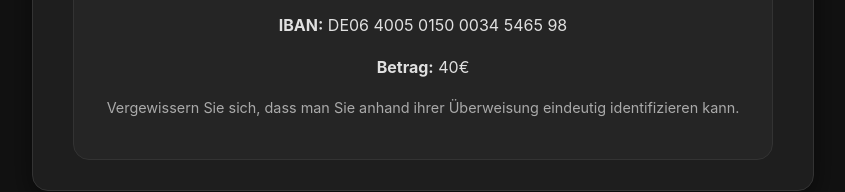
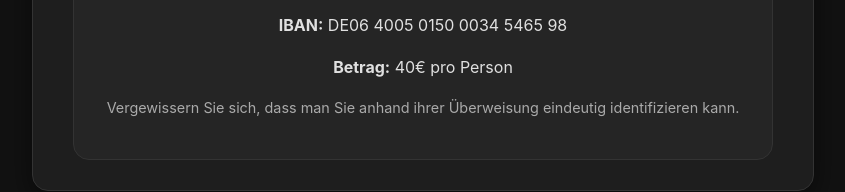
Before and after one commit to denisy2309/NetzwerkAnmeldeFormular, a plain HTML site: page index.html in a window 1280 px wide. Shown: the part 1901-2093 px from the top of the page, without its empty margins (217-1062 px from the left). Drawn offline with Linux system fonts and the light colour scheme.

Commit message:
Update payment section to specify amount per person

```diff
--- a/index.html
+++ b/index.html
@@ -67,7 +67,7 @@
             <p>Bankverbindung:</p>
             <p><strong>Bankname:</strong> Sparkasse Münster</p>
             <p><strong>IBAN:</strong> DE06 4005 0150 0034 5465 98</p>
-            <p><strong>Betrag:</strong> 40€</p>
+            <p><strong>Betrag:</strong> 40€ pro Person</p>
             <p class="hinweis">Vergewissern Sie sich, dass man Sie anhand ihrer Überweisung eindeutig identifizieren kann.</p>
         </section>
 
```
